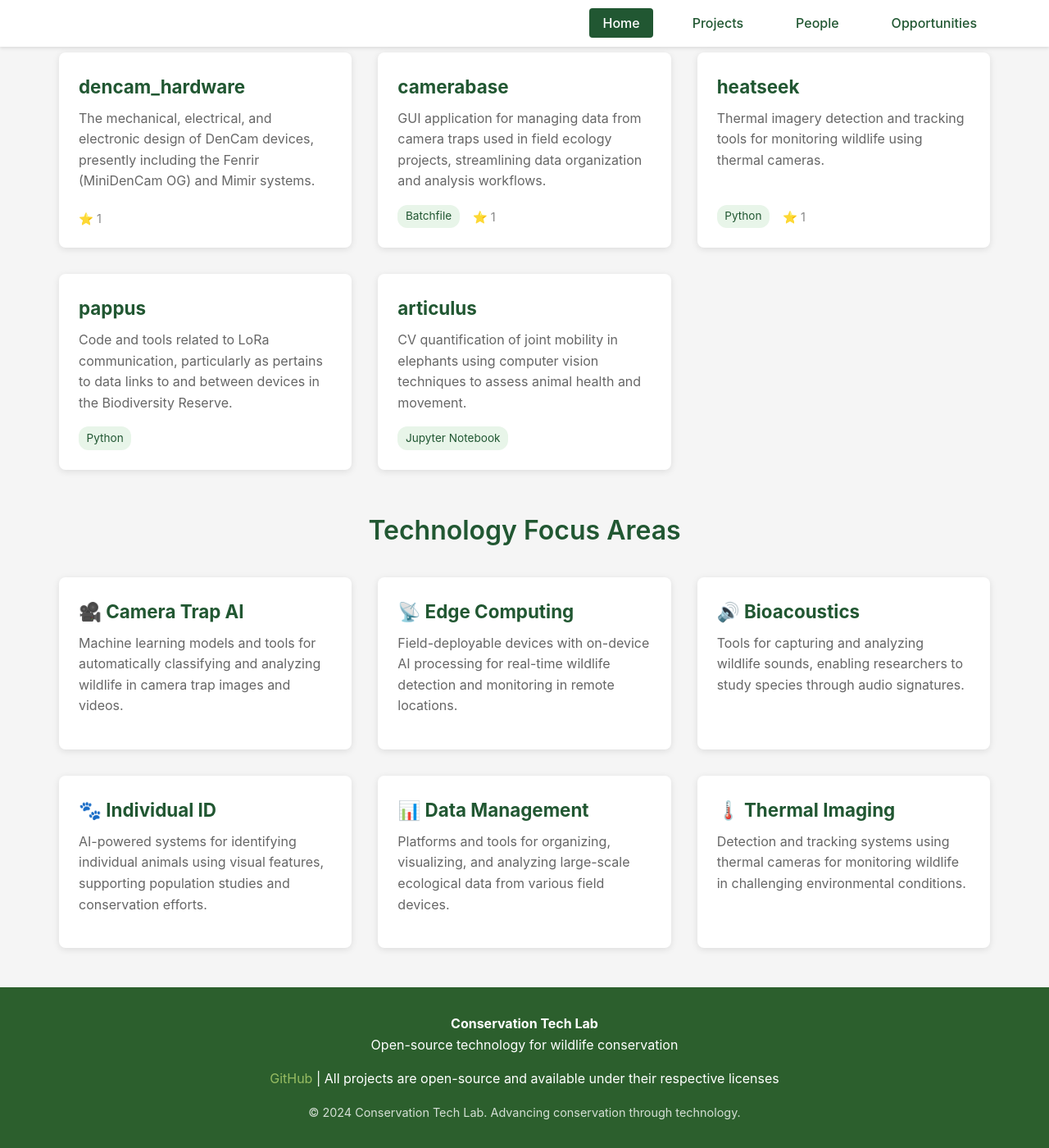
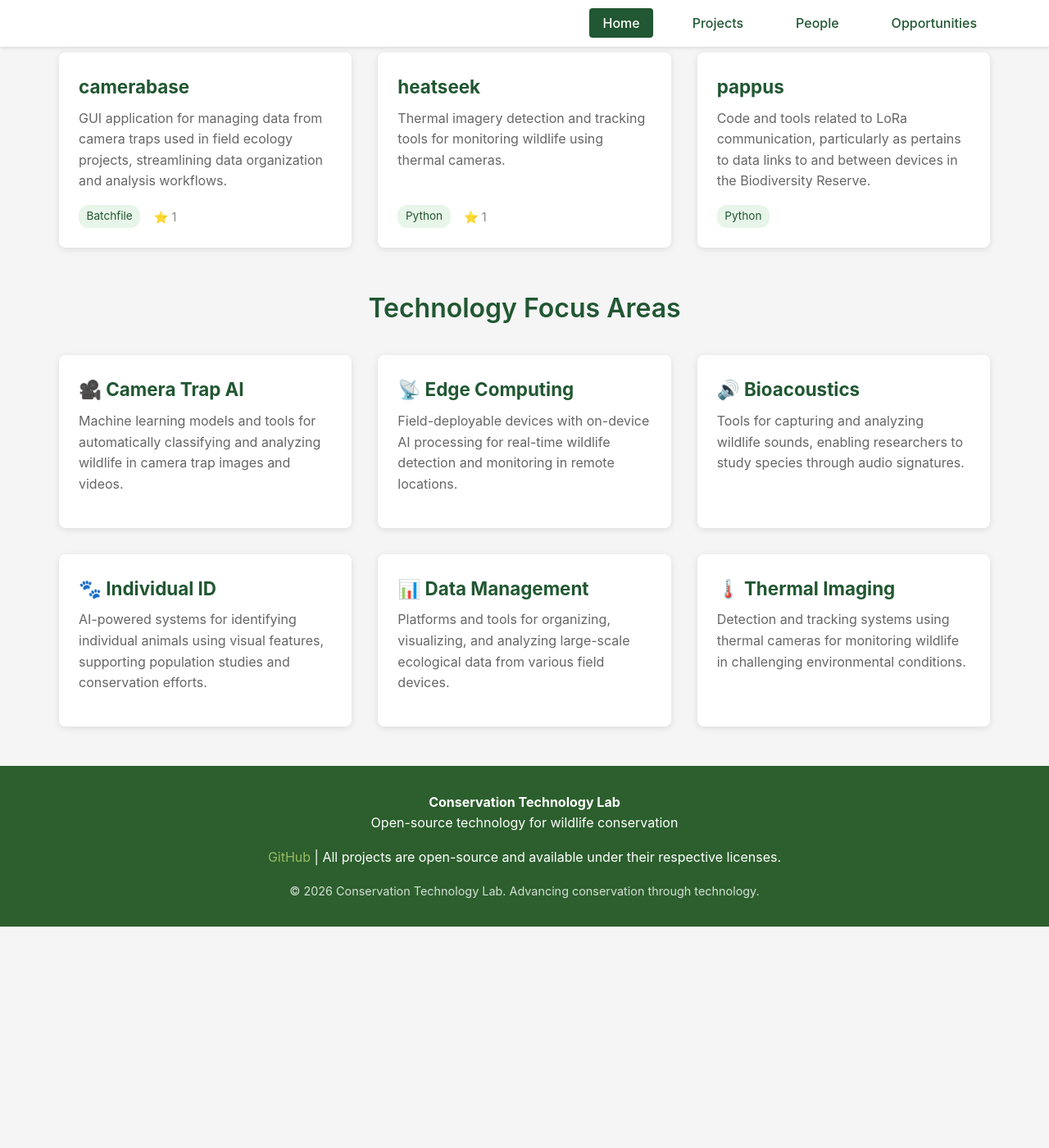
Before and after one commit to conservationtechlab/conservationtechlab.github.io, a Jekyll site: the page built from index.md, in a window 1280 px wide and 1400 px high, scrolled down 2304 px. Shown: the whole window at 82% size. Built offline with Jekyll 4.4.1, drawn with Linux system fonts in a browser that asks for light colours; after the commit the page ends 3434 px from its top, so only the background shows below that; some of the changed text lies outside the part shown.

Commit message:
remove line breaks

```diff
--- a/_layouts/default.html
+++ b/_layouts/default.html
@@ -11,7 +11,7 @@
 <body>
     <header>
         <div class="container">
-            <h1>🌿 Conservation Tech Lab</h1>
+            <h1>🌿 Conservation Technology Lab</h1>
             <p>Developing open-source technology and machine learning tools for wildlife conservation</p>
         </div>
     </header>
@@ -32,15 +32,15 @@
     <footer>
         <div class="container">
             <p>
-                <strong>Conservation Tech Lab</strong><br>
+                <strong>Conservation Technology Lab</strong><br>
                 Open-source technology for wildlife conservation
             </p>
             <p style="margin-top: 1rem;">
                 <a href="https://github.com/conservationtechlab" target="_blank" rel="noopener">GitHub</a> |
-                All projects are open-source and available under their respective licenses
+                All projects are open-source and available under their respective licenses.
             </p>
             <p style="margin-top: 1rem; font-size: 0.9rem; opacity: 0.8;">
-                © 2024 Conservation Tech Lab. Advancing conservation through technology.
+                © 2026 Conservation Technology Lab. Advancing conservation through technology.
             </p>
         </div>
     </footer>
--- a/index.md
+++ b/index.md
@@ -15,7 +15,6 @@
             All of our projects are open-source, promoting collaboration and knowledge sharing within the conservation technology community.
             We focus on practical, field-deployable solutions that help researchers and conservationists better understand and protect wildlife.
         </p>
-
         <div class="stats">
             <div class="stat-item">
                 <div class="stat-number">24</div>
@@ -35,7 +34,6 @@
 
 <div class="container">
     <h2 class="section-title">Featured Projects</h2>
-
     <div class="projects-grid">
         <!-- Animl R -->
         <div class="project-card">
@@ -53,7 +51,6 @@
                 <span class="topic-tag">machine-learning</span>
             </div>
         </div>
-
         <!-- Animl Python -->
         <div class="project-card">
             <h3><a href="https://github.com/conservationtechlab/animl-py" target="_blank" rel="noopener">animl-py</a></h3>
@@ -66,7 +63,6 @@
                 <span>🍴 6 forks</span>
             </div>
         </div>
-
         <!-- ScrubCam -->
         <div class="project-card">
             <h3><a href="https://github.com/conservationtechlab/scrubcam" target="_blank" rel="noopener">scrubcam</a></h3>
@@ -78,7 +74,6 @@
                 <span>⭐ 6</span>
             </div>
         </div>
-
         <!-- DenCam -->
         <div class="project-card">
             <h3><a href="https://github.com/conservationtechlab/dencam" target="_blank" rel="noopener">dencam</a></h3>
@@ -91,7 +86,6 @@
                 <span>🍴 2 forks</span>
             </div>
         </div>
-
         <!-- Whoot -->
         <div class="project-card">
             <h3><a href="https://github.com/conservationtechlab/whoot" target="_blank" rel="noopener">whoot</a></h3>
@@ -103,7 +97,6 @@
                 <span>⭐ 5</span>
             </div>
         </div>
-
         <!-- CamML -->
         <div class="project-card">
             <h3><a href="https://github.com/conservationtechlab/camml" target="_blank" rel="noopener">camml</a></h3>
@@ -115,7 +108,6 @@
                 <span>⭐ 5</span>
             </div>
         </div>
-
         <!-- MatchyPatchy -->
         <div class="project-card">
             <h3><a href="https://github.com/conservationtechlab/matchypatchy" target="_blank" rel="noopener">matchypatchy</a></h3>
@@ -127,7 +119,6 @@
                 <span>⭐ 5</span>
             </div>
         </div>
-
         <!-- CougarVision -->
         <div class="project-card">
             <h3><a href="https://github.com/conservationtechlab/cougarvision" target="_blank" rel="noopener">cougarvision</a></h3>
@@ -139,7 +130,6 @@
                 <span>⭐ 4</span>
             </div>
         </div>
-
         <!-- ScrubDash -->
         <div class="project-card">
             <h3><a href="https://github.com/conservationtechlab/scrubdash" target="_blank" rel="noopener">scrubdash</a></h3>
@@ -151,7 +141,6 @@
                 <span>⭐ 3</span>
             </div>
         </div>
-
         <!-- YoctoDetector -->
         <div class="project-card">
             <h3><a href="https://github.com/conservationtechlab/yoctodetector" target="_blank" rel="noopener">yoctodetector</a></h3>
@@ -164,7 +153,6 @@
                 <span>🍴 1 fork</span>
             </div>
         </div>
-
         <!-- TinyScrubCam -->
         <div class="project-card">
             <h3><a href="https://github.com/conservationtechlab/tinyscrubcam" target="_blank" rel="noopener">tinyscrubcam</a></h3>
@@ -176,7 +164,6 @@
                 <span>⭐ 3</span>
             </div>
         </div>
-
         <!-- Gnatcatcher -->
         <div class="project-card">
             <h3><a href="https://github.com/conservationtechlab/gnatcatcher" target="_blank" rel="noopener">gnatcatcher</a></h3>
@@ -189,7 +176,6 @@
                 <span>🍴 1 fork</span>
             </div>
         </div>
-
         <!-- CameraBase R -->
         <div class="project-card">
             <h3><a href="https://github.com/conservationtechlab/camerabase-r" target="_blank" rel="noopener">camerabase-r</a></h3>
@@ -201,7 +187,6 @@
                 <span>⭐ 2</span>
             </div>
         </div>
-
         <!-- SageRanger -->
         <div class="project-card">
             <h3><a href="https://github.com/conservationtechlab/sageranger" target="_blank" rel="noopener">sageranger</a></h3>
@@ -213,7 +198,6 @@
                 <span>⭐ 2</span>
             </div>
         </div>
-
         <!-- Otolith -->
         <div class="project-card">
             <h3><a href="https://github.com/conservationtechlab/otolith" target="_blank" rel="noopener">otolith</a></h3>
@@ -226,18 +210,6 @@
                 <span>🍴 1 fork</span>
             </div>
         </div>
-
-        <!-- DenCam Hardware -->
-        <div class="project-card">
-            <h3><a href="https://github.com/conservationtechlab/dencam_hardware" target="_blank" rel="noopener">dencam_hardware</a></h3>
-            <p class="project-description">
-                The mechanical, electrical, and electronic design of DenCam devices, presently including the Fenrir (MiniDenCam OG) and Mimir systems.
-            </p>
-            <div class="project-meta">
-                <span>⭐ 1</span>
-            </div>
-        </div>
-
         <!-- CameraBase -->
         <div class="project-card">
             <h3><a href="https://github.com/conservationtechlab/camerabase" target="_blank" rel="noopener">camerabase</a></h3>
@@ -249,7 +221,6 @@
                 <span>⭐ 1</span>
             </div>
         </div>
-
         <!-- HeatSeek -->
         <div class="project-card">
             <h3><a href="https://github.com/conservationtechlab/heatseek" target="_blank" rel="noopener">heatseek</a></h3>
@@ -261,7 +232,6 @@
                 <span>⭐ 1</span>
             </div>
         </div>
-
         <!-- Pappus -->
         <div class="project-card">
             <h3><a href="https://github.com/conservationtechlab/pappus" target="_blank" rel="noopener">pappus</a></h3>
@@ -272,19 +242,7 @@
                 <span class="language">Python</span>
             </div>
         </div>
-
-        <!-- Articulus -->
-        <div class="project-card">
-            <h3><a href="https://github.com/conservationtechlab/articulus" target="_blank" rel="noopener">articulus</a></h3>
-            <p class="project-description">
-                CV quantification of joint mobility in elephants using computer vision techniques to assess animal health and movement.
-            </p>
-            <div class="project-meta">
-                <span class="language">Jupyter Notebook</span>
-            </div>
-        </div>
     </div>
-
     <h2 class="section-title">Technology Focus Areas</h2>
     <div class="projects-grid">
         <div class="project-card">
```
Also changed, not shown: projects.md (+0 -7 lines).
